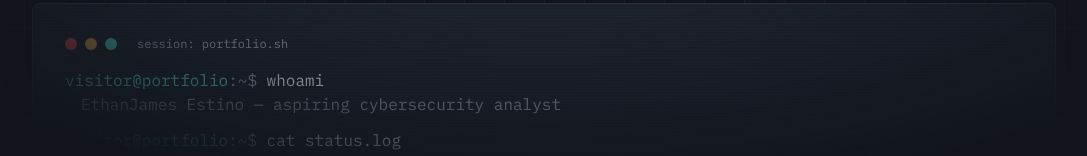
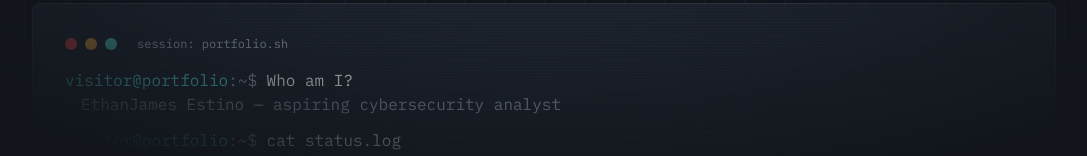
Before and after one commit to Syloms/Portfolio, a Next.js app: page / in a window 1280 px wide. Shown: the part 146-302 px from the top of the page, without its empty margins (96-1183 px from the left). Built offline with nearby package versions, Linux system fonts and the light colour scheme.

Commit message:
certifications: with images

```diff
--- a/components/Contact.tsx
+++ b/components/Contact.tsx
@@ -1,6 +1,6 @@
 const links = [
-  { label: "email", value: "you@example.com", href: "mailto:you@example.com" },
-  { label: "github", value: "github.com/yourusername", href: "https://github.com/yourusername" },
+  { label: "email", value: "you@example.com", href: "mailto:ethanjamesestino@gmail.com" },
+  { label: "github", value: "github.com/yourusername", href: "https://github.com/Sylom" },
   { label: "linkedin", value: "linkedin.com/in/yourname", href: "https://linkedin.com/in/yourname" },
   { label: "tryhackme", value: "tryhackme.com/p/yourname", href: "https://tryhackme.com/p/yourname" },
 ];
--- a/components/Footer.tsx
+++ b/components/Footer.tsx
@@ -2,7 +2,7 @@ export default function Footer() {
   return (
     <footer className="border-t border-border px-6 py-6">
       <div className="mx-auto flex max-w-5xl flex-col items-center justify-between gap-2 font-mono text-xs text-muted sm:flex-row">
-        <p>© {new Date().getFullYear()} Your Name — built with Next.js, deployed on Vercel</p>
+        <p>© {new Date().getFullYear()} EthanJames Estino — built with Next.js, deployed on Vercel</p>
         <p>status: exit 0</p>
       </div>
     </footer>
--- a/components/Hero.tsx
+++ b/components/Hero.tsx
@@ -3,7 +3,7 @@
 import { useEffect, useState } from "react";
 
 const LINES = [
-  { prompt: "whoami", output: "EthanJames Estino — aspiring cybersecurity analyst" },
+  { prompt: " Who am I?", output: "EthanJames Estino — aspiring cybersecurity analyst" },
   { prompt: "cat status.log", output: "BSIT graduate · Southway College of Technology" },
   { prompt: "ls ./currently-doing", output: "picoCTF exercises, foundational security labs" },
 ];
```
